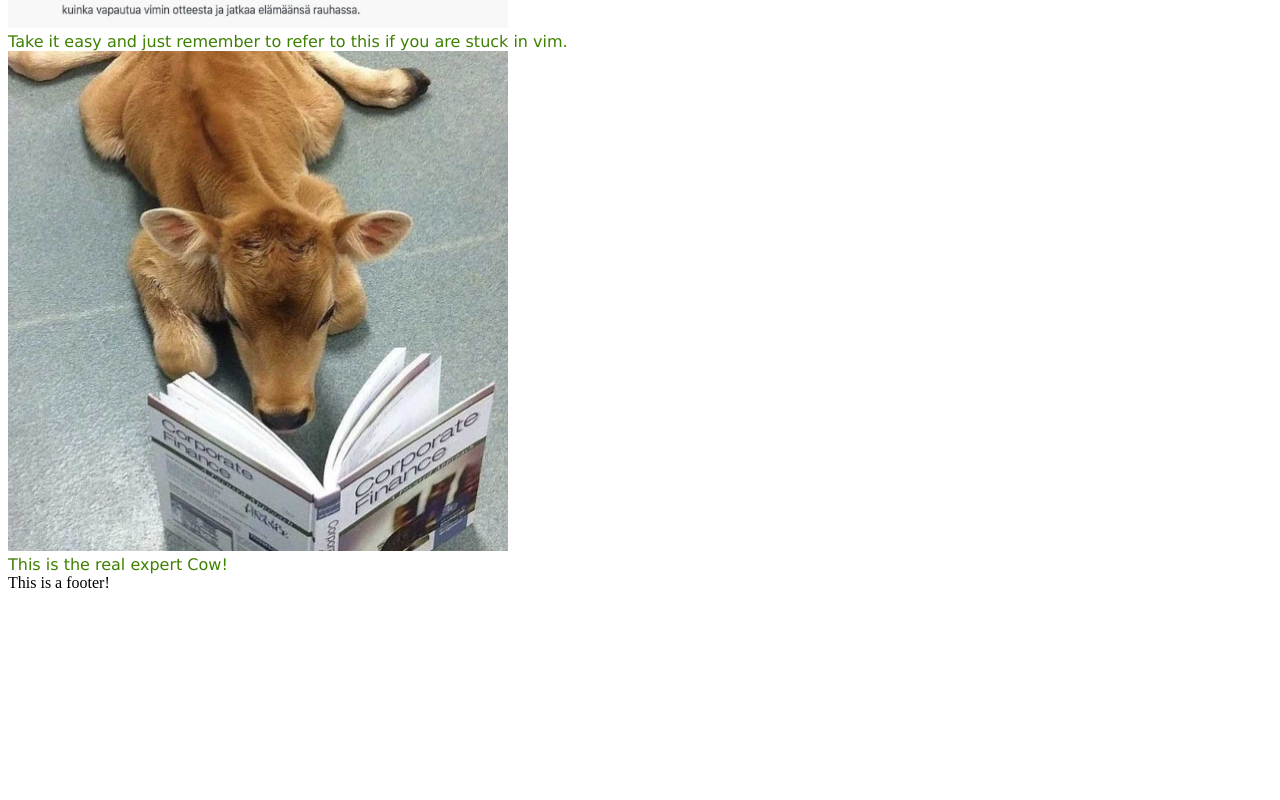
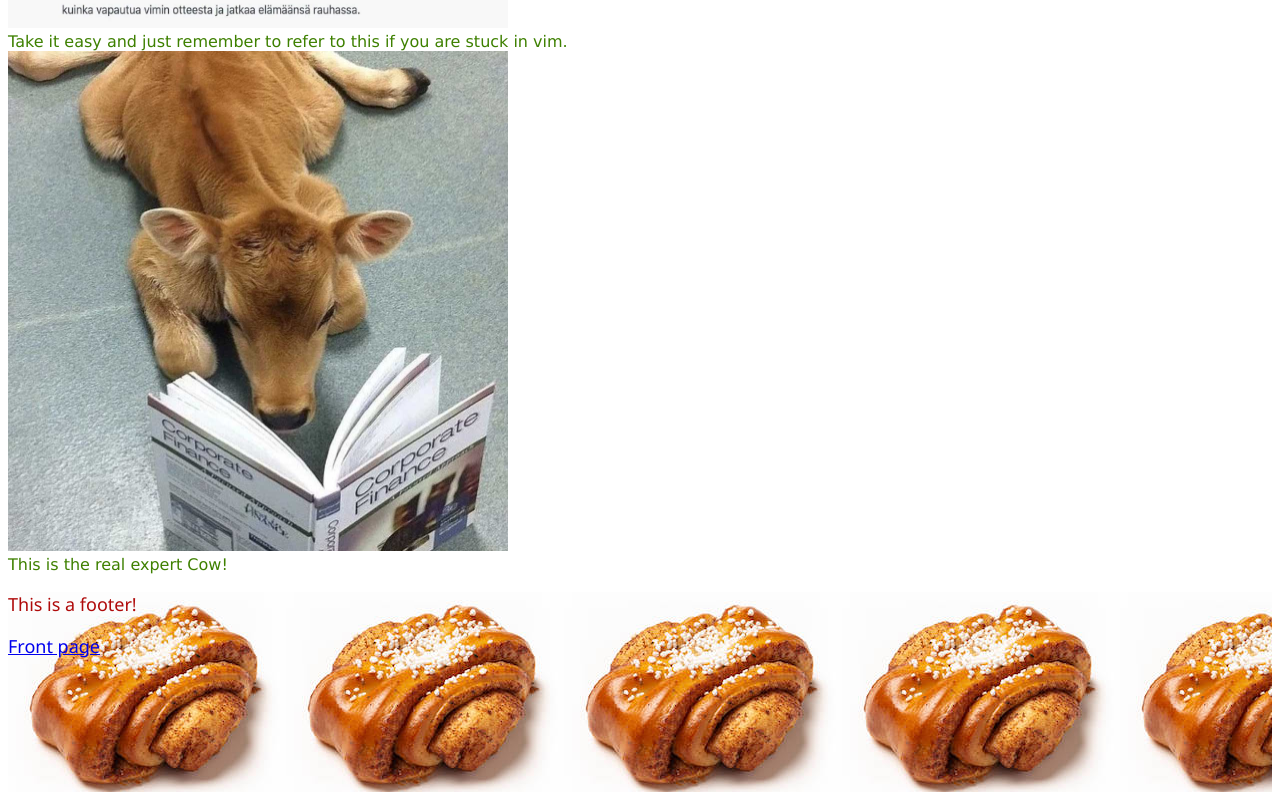
Before and after one commit to reaktor/development-for-designers, a Next.js app in the folder app/: page /git in a window 1280 px wide. Shown: the part 738-1538 px from the top of the page. Before the commit the page ends 1338 px from the top, so only its background shows below. Built offline with nearby package versions, Linux system fonts and the light colour scheme.

Commit message:
Making the footer moar prettier and adding link to front page.

```diff
--- a/app/components/Footer.jsx
+++ b/app/components/Footer.jsx
@@ -1,7 +1,12 @@
+import styles from './Footer.module.css';
+
 export default function Footer() {
     return (
         <footer>
-            This is a footer!
+            <div className={styles.div}>
+                <p>This is a footer!</p>
+                <p><a href='/'>Front page</a></p>
+                </div>
         </footer>
     )
 }
--- /dev/null
+++ b/app/components/Footer.module.css
@@ -0,0 +1,9 @@
+.div {
+    width: 100%;
+    height: 200px;
+    color: rgb(175, 10, 10);
+    font-family: 'Segoe UI', Tahoma, Geneva, Verdana, sans-serif;
+    font-size: 18px;
+    background-image: url("../images/korvapuusti.jpg");
+    background-repeat: repeat;
+}
```
Also changed, not shown: app/images/korvapuusti.jpg (added).
